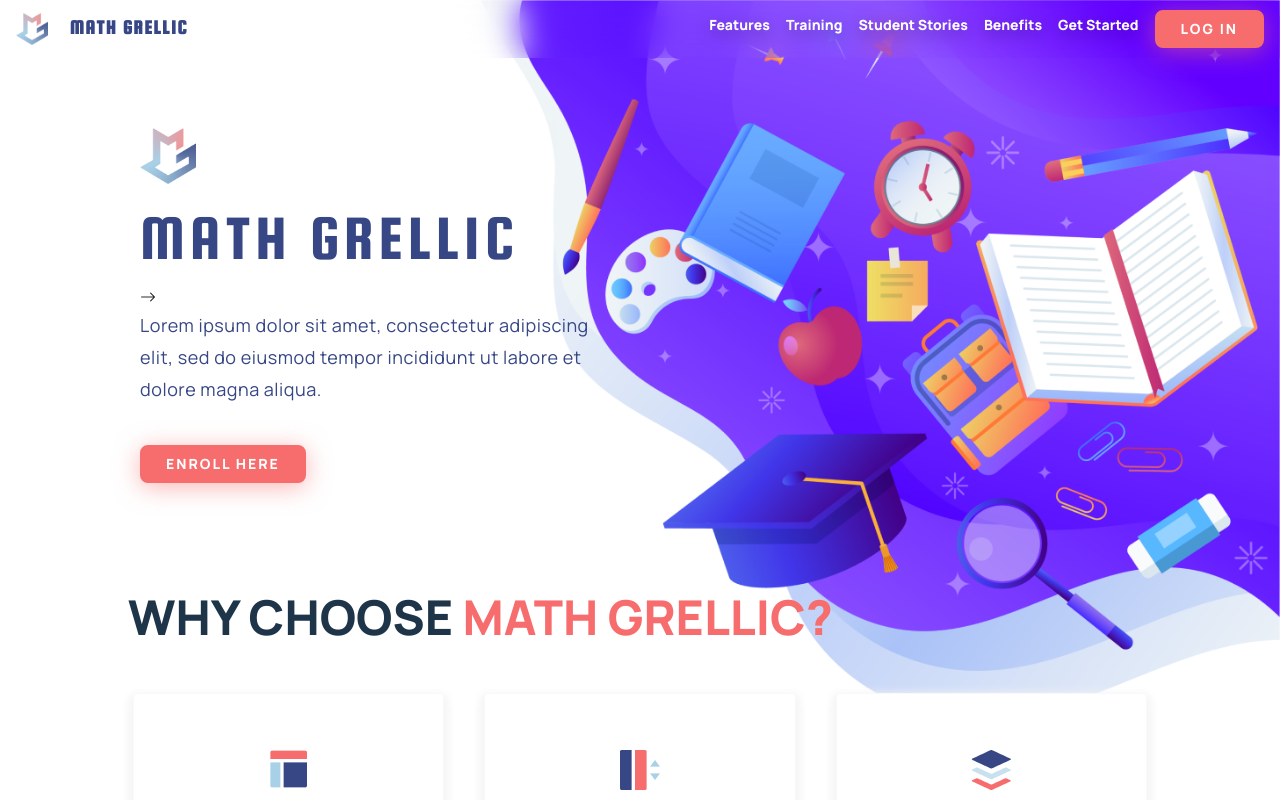
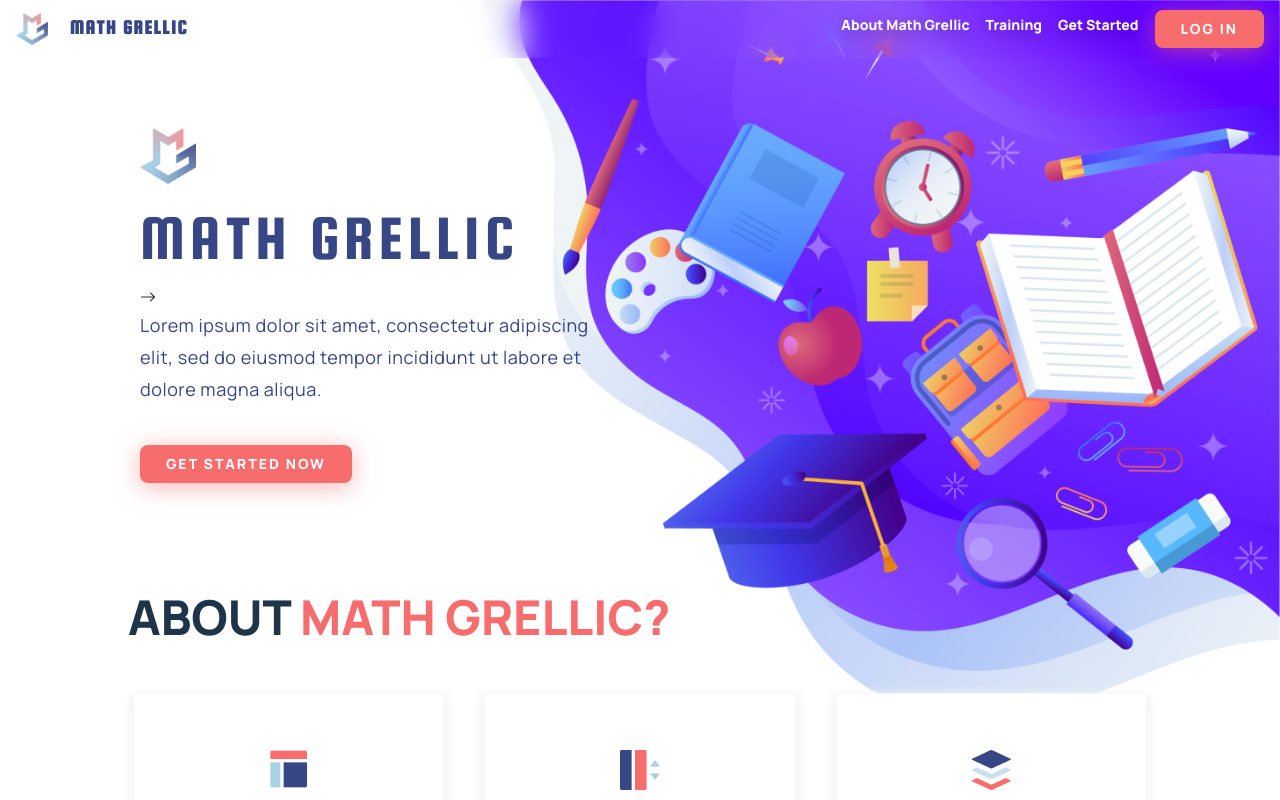
Before and after one commit to nayrxer2/math_grellic, a React (Create React App) app: page / in a window 1280 px wide. Shown: the top 800 px of the page. Built offline with nearby package versions, Linux system fonts and the light colour scheme.

Commit message:
Revised section splash, features & navbar items
Not yet applied drop down for navitem "About Math Grellic"

```diff
--- a/src/components/landingpage/LandingPageSectionFeature.js
+++ b/src/components/landingpage/LandingPageSectionFeature.js
@@ -7,7 +7,7 @@ import iconstack from '../../icons/figma_icons/stack.png'
 export default function LandingPageSectionFeature() {
     return (
         <div id="section-feature" className="container-fluid">
-        <div className="h2-heading text-high mb-4">WHY CHOOSE <span className="text-accent">MATH GRELLIC?</span></div>
+        <div className="h2-heading text-high mb-4">ABOUT <span className="text-accent">MATH GRELLIC?</span></div>
         <div className="row card-container">
           <div className="card-body col-4">
               <div className="border rounded grid-item-box border-light col-sm-auto col-xs-auto">
--- a/src/components/landingpage/LandingPageSplash.js
+++ b/src/components/landingpage/LandingPageSplash.js
@@ -11,7 +11,7 @@ const LandingPageSplash = () => {
                 <h1 className="main-info headline-h1"> MATH GRELLIC</h1>
                 <i class="bi bi-arrow-right"></i>
                 <p className="main-info body-1">Lorem ipsum dolor sit amet, consectetur adipiscing elit, sed do eiusmod tempor incididunt ut labore et  dolore magna aliqua.</p>
-                <Button type="button">Enroll Here
+                <Button type="button">Get Started Now
 
                 </Button>
             </div>
--- a/src/components/landingpage/NavItems.js
+++ b/src/components/landingpage/NavItems.js
@@ -1,6 +1,6 @@
 export const NavItems= [
     {
-        title: 'Features',
+        title: 'About Math Grellic',
         url: '',
         cName: 'nav-links'
     },
@@ -10,16 +10,6 @@ export const NavItems= [
         cName: 'nav-links'
     },
     {
-        title: 'Student Stories',
-        url: 'https://www.messenger.com',
-        cName: 'nav-links'
-    },
-    {
-        title: 'Benefits',
-        url: '',
-        cName: 'nav-links'
-    },
-    {
         title: 'Get Started',
         url: '',
         cName: 'nav-links'
```
